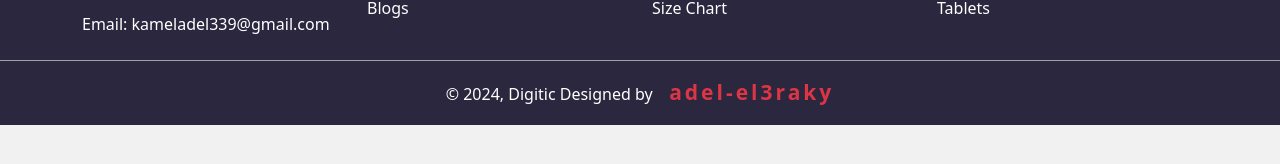
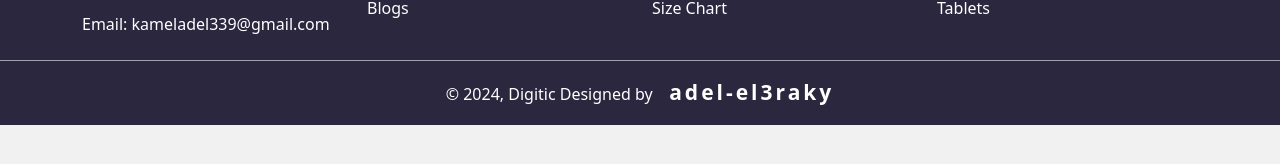
Before and after one commit to adel-eleraky/Ecommerce-Reactjs, a React (Vite) app: page /cart in a window 1280 px wide. Shown: the part 620-784 px from the top of the page. Built offline with nearby package versions, Linux system fonts and the light colour scheme; no server answers.

Commit message:
added link to my linkedin profile

```diff
--- a/src/components/Footer.jsx
+++ b/src/components/Footer.jsx
@@ -30,7 +30,7 @@ function Footer() {
                         <div className="col-12 col-sm-6 col-lg-3 mb-5 m-lg-0">
                             <h3 className='fw-bold mb-4'>Contact Us</h3>
                             <div className="contact-information">
-                                <p  className='m-0'>Demo Store</p>
+                                <p className='m-0'>Demo Store</p>
                                 <address className='m-0'>NO. 12459 Freedom, New York, 1111</address>
                                 <p >United States</p>
                                 <a href='tel:+201554138144' className='d-block mb-2'>tel: +201554138144</a>
@@ -74,7 +74,9 @@ function Footer() {
                 </div>
             </footer>
             <footer className="third-footer text-center py-3">
-                <p className='m-0'>&copy; {new Date().getFullYear()}, Digitic Designed by<span className='text-danger fw-bold ms-2 creator-name'> adel-el3raky </span></p>
+                <p className='m-0'>&copy; {new Date().getFullYear()}, Digitic Designed by
+                    <span className='fw-bold ms-2 creator-name'> <a href="https://www.linkedin.com/in/adel-eleraky/" target="_blank">adel-el3raky</a> </span>
+                </p>
             </footer>
         </>
     )
```
